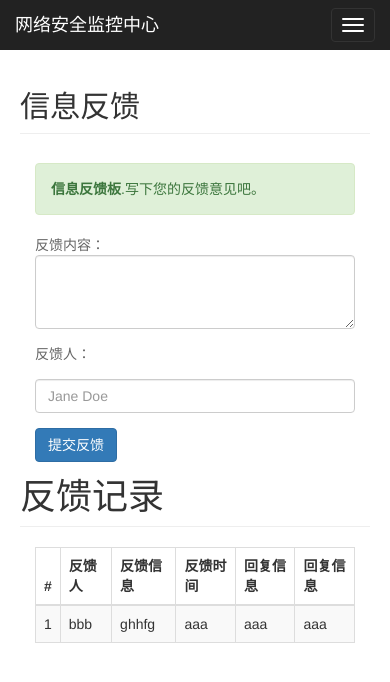
After one commit to wangqcl/naster, a Django app: template HqMonitor/templates/web/monweb/message.html in a window 390 px wide. The commit adds this page. Shown: the top 682 px of the page. Run offline with Django 3.2, Linux system fonts and the light colour scheme; the template is opened without the code that fills it, so the values that code supplies are empty; some libraries are stand-ins or nearby versions.

Commit message:
li 个人中心

```diff
--- a/HqMonitor/templates/web/monweb/base.html
+++ b/HqMonitor/templates/web/monweb/base.html
@@ -38,8 +38,6 @@
       <script src="{% static 'monweb/js/jquery.min.js' %}"></script>
       <script src="{% static 'monweb/js/bootstrap.min.js' %}"></script>
 
-
-
   </head>
 
   <body>
@@ -59,6 +57,16 @@
         <div id="navbar" class="navbar-collapse collapse">
           <ul class="nav navbar-nav navbar-right">
             <li><a href="#">Settings</a></li>
+            <li class="dropdown">
+                <a href="#" class="dropdown-toggle" data-toggle="dropdown">更多 <b class="caret"></b></a>
+                <ul class="dropdown-menu">
+                    <li>
+                        <a href="#">...</a>
+                    </li>
+                    <li class="divider">
+                    </li>
+                </ul>
+            </li>
             <li><a href="{% url 'logout' %}">退出</a></li>
           </ul>
           <form class="navbar-form navbar-right">
@@ -72,7 +80,9 @@
       <div class="row">
         <div class="col-sm-3 col-md-2 sidebar">
           <ul class="nav nav-sidebar">
-            <li class="active"><a href="{% url "web_center" %}">个人中心</a></li>
+            <li class="active"><a>管理中心</a></li>
+            <li ><a href="{% url "web_center" %}">个人中心</a></li>
+            <li ><a href="{% url "web_center_messag" %}">信息反馈</a></li>
 
           </ul>
         </div>
--- /dev/null
+++ b/HqMonitor/templates/web/monweb/message.html
@@ -0,0 +1,70 @@
+{% extends "web/monweb/base.html" %}
+{% load static from staticfiles %}
+
+<!-- 主体开始 -->
+        {% block cebody %}
+            <div class="col-sm-9 col-sm-offset-3 col-md-10 col-md-offset-2 main">
+
+          <h2 class="sub-header">信息反馈</h2>
+          <div class="index-main">
+            <div class="top clearfix">
+                <div class="container">
+                    <div class="alert alert-success ">
+                        <strong>信息反馈板</strong>.写下您的反馈意见吧。
+                    </div>
+                    <div class="form-group">
+                        <form action="#"  method="post">
+                            {% csrf_token %}
+
+                            <div class="form-group">
+                                反馈内容：<textarea class="form-control" rows="3"></textarea>
+                            </div>
+                            <div class="form-group">
+                                反馈人：
+                            </div>
+                            <div class="form-inline">
+                                 <div class="form-group">
+                                    <input type="text" class="form-control" id="exampleInputName2" placeholder="Jane Doe">
+                                  </div>
+{#                                <label >#}
+{#                                    <input type="submit" name="" value="反馈" class="btn btn-success">#}
+{#                                </label>#}
+                                <button type="submit" class="btn btn-primary">提交反馈</button>
+                            </div>
+                        </form>
+                    </div>
+                </div>
+            </div>
+            </div>
+
+          <h1 class="page-header">反馈记录</h1>
+{#          <div class="row placeholders">#}
+              <div class="container">
+            <table class="table table-bordered table-striped">
+                <!-- On cells (`td` or `th`) -->
+                <thead>
+                    <tr>
+                        <th>#</th>
+                        <th >反馈人</th>
+                        <th >反馈信息</th>
+                        <th >反馈时间</th>
+                        <th >回复信息</th>
+                        <th >回复信息</th>
+                    </tr>
+                </thead>
+                <tbody>
+                    <tr>
+                      <td >1</td>
+                      <td >bbb</td>
+                      <td >ghhfg</td>
+                      <td >aaa</td>
+                      <td >aaa</td>
+                      <td >aaa</td>
+                    </tr>
+                </tbody>
+            </table>
+          </div>
+        </div>
+{#            </div>#}
+        {% endblock %}
+        <!-- 主体结束 -->
--- a/HqMonitor/web/urls.py
+++ b/HqMonitor/web/urls.py
@@ -1,6 +1,6 @@
 from django.conf.urls import url
 from . import views
-from .views import center,monit,threaten,score,Invasion
+from .views import center,monit,threaten,score,Invasion,messag
 from .views.monit import * #Main_visit_port,Server_status_code,Domain_infor,Ip_fraction,Request_traffic,Response_traffic,Waf_attack_trend,Attack_map,Access_ip,Main_getnum,Hit,Source_data
 from .views.threaten import thattack,thhit,thactive,threat,thnews,thindex,threaten_count
 from .views.score import mainthr,totalthr,tithr,webthr,inthr,scindex,score_count
@@ -15,7 +15,9 @@ urlpatterns = [
     url(r'^verify$', center.verify, name="verify"),  # 验证码
 
     url(r'^web/center$', center.center, name="web_center"),  #个人中心
-    url(r'^web/center/edit$', center.edit, name="web_center_edit"),  #个人中心
+    url(r'^web/center/edit$', center.edit, name="web_center_edit"),  #修改信息
+
+    url(r'^web/messag$', messag.index, name="web_center_messag"),  #信息反馈
 
     #管理员网络全局信息监控路由
     url(r'^web/index$', index.as_view(), name="monit_index"),  # 威胁情报监控首页
```
Also changed, not shown: HqMonitor/templates/web/monweb/edit.html (deleted, +0 -44 lines), HqMonitor/web/views/messag.py (added, +10 -0 lines), 6 other files.
